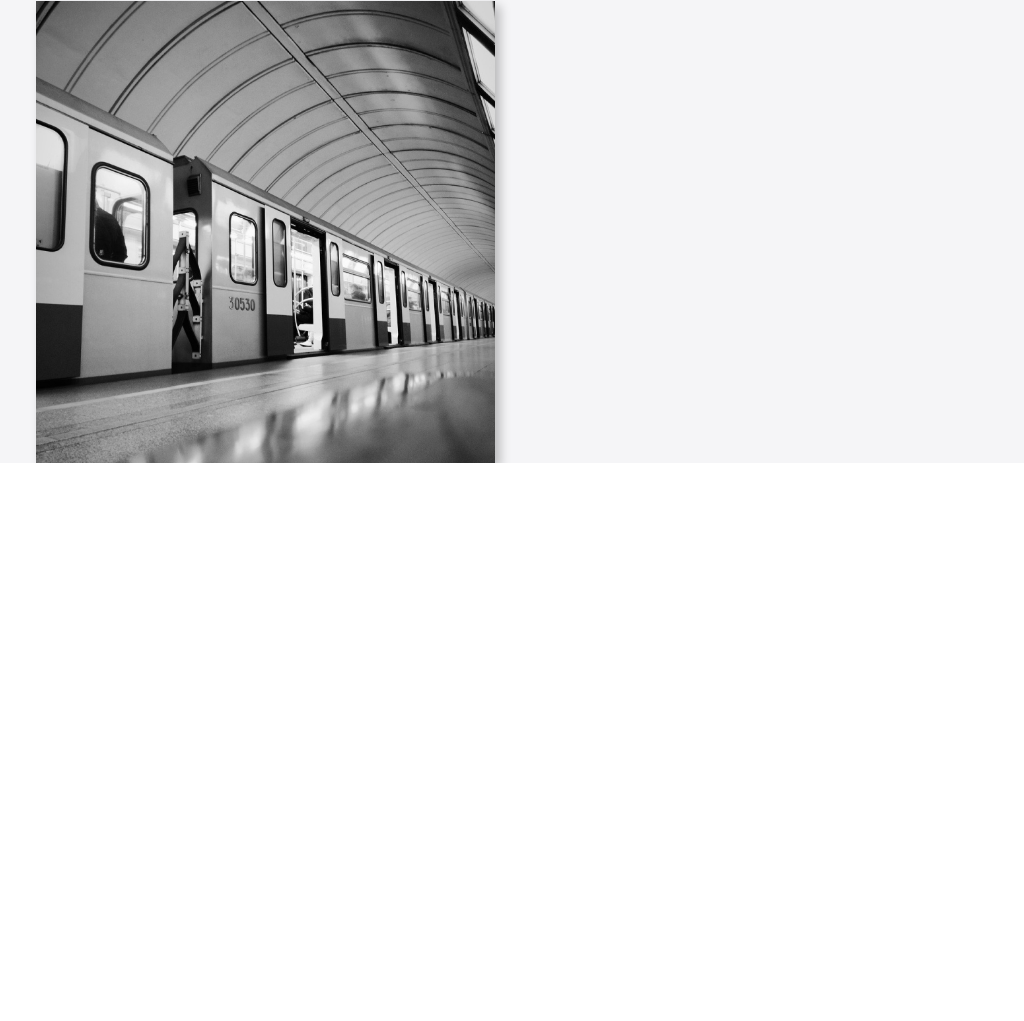
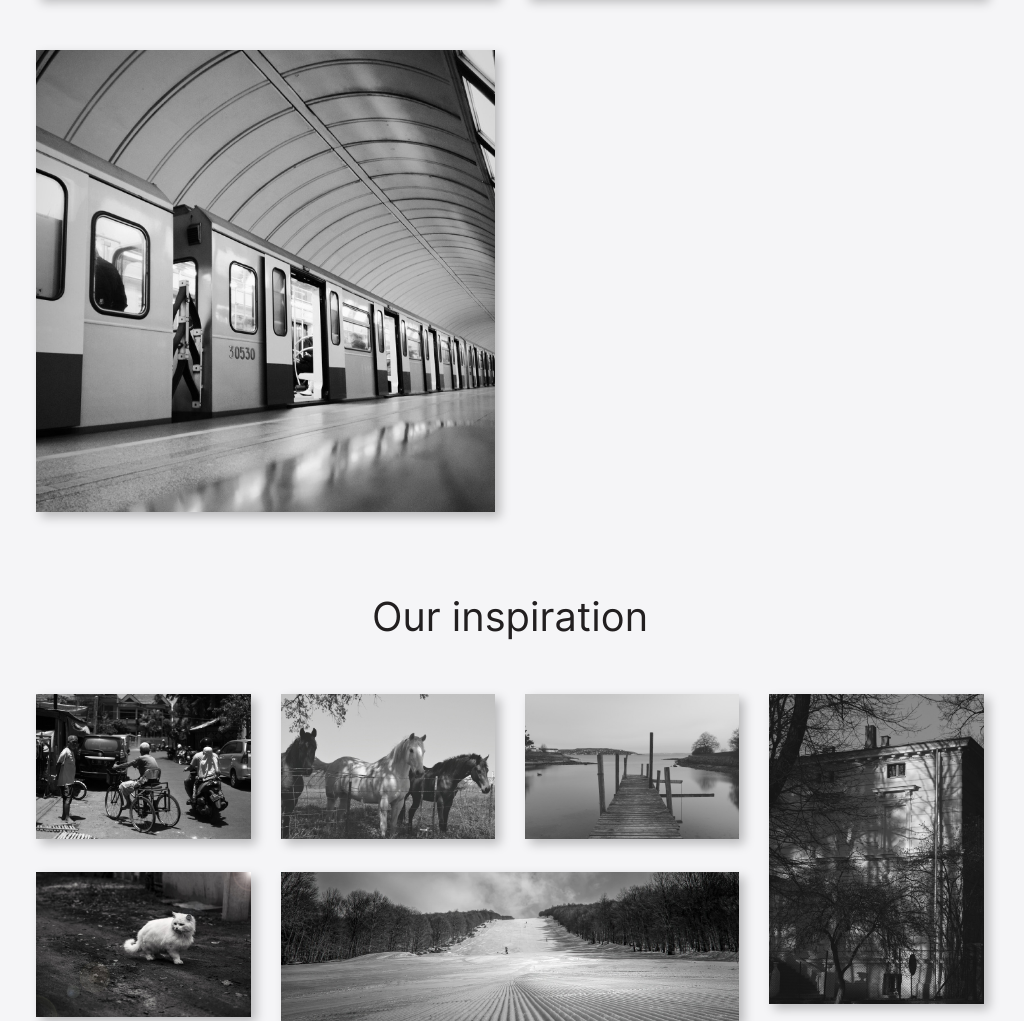
Before and after one commit to DeeBeeUA/portfolio, a plain HTML site: page src/index.html in a window 1280 px wide. Shown: the part 2232-3253 px from the top of the page, without its empty margins (130-1154 px from the left). Before the commit the page ends 2695 px from the top, so only its background shows below. Drawn offline with Linux system fonts and the light colour scheme.

Commit message:
feat: add inspiration section (grid)

```diff
--- a/src/css/style.css
+++ b/src/css/style.css
@@ -43,6 +43,15 @@ html {
 
 .container {
     padding: 0 var(--container-padding-inline);
+}
+
+.title {
+    text-align: center;
+    color: var(--dark-color, #221F20);
+    font-size: 40px;
+    font-style: normal;
+    font-weight: 400;
+    line-height: normal;
 }
 
 .promo {
@@ -143,7 +152,7 @@ html {
     }
 
     .about__text {
-        width: 1100px;
+        max-width: 1100px;
         margin-top: 20px;
         color: var(--dark-color, #221F20);
         font-size: 40px;
@@ -207,15 +216,6 @@ html {
     background-color: var(--light-color, #F5F5F7);
 }
 
-.works__title {
-    text-align: center;
-    color: var(--dark-color, #221F20);
-    font-size: 40px;
-    font-style: normal;
-    font-weight: 400;
-    line-height: normal;
-}
-
 .works__grid {
     margin-top: 53px;
     display: grid;
@@ -228,3 +228,35 @@ html {
         width: 100%;
     }
 }
+
+/* inspiration section  */
+
+.inspiration {
+    padding-top: 80px;
+    background-color: var(--light-color, #F5F5F7);
+}
+
+.inspiration__grid {
+    margin-top: 53px;
+    display: grid;
+    grid-template-columns: repeat(4, 1fr);
+    grid-template-rows: repeat(2, 1fr);
+    gap: 30px;
+    /* align-items: stretch; */
+
+    img {
+        width: 100%;
+        box-shadow: 5px 5px 10px 0px rgba(0, 0, 0, 0.25);
+    }
+
+    .fourth {
+        grid-column: 4/5;
+        grid-row: 1/3;
+        /* object-fit: cover; */
+    }
+
+    .sixth {
+        grid-column: 2/4;
+        /* grid-row: 2/3; */
+    }
+}
--- a/src/index.html
+++ b/src/index.html
@@ -73,7 +73,7 @@
 
         <section class="works">
             <div class="container">
-                <h2 class="works__title">Our works</h2>
+                <h2 class="title">Our works</h2>
                 <div class="works__grid">
                     <img src="img/our-works/bridge.jpg" alt="bridge">
                     <img src="img/our-works/cat.jpg" alt="cat">
@@ -83,6 +83,20 @@
                 </div>
             </div>
         </section>
+
+        <section class="inspiration">
+            <div class="container">
+                <h2 class="title inspiration__title">Our inspiration</h2>
+                <div class="inspiration__grid">
+                    <img src="img/our-inspiration/man.jpg" alt="man" class="firts">
+                    <img src="img/our-inspiration/horses.jpg" alt="horses" class="second">
+                    <img src="img/our-inspiration/bridge.jpg" alt="bridge" class="third">
+                    <img src="img/our-inspiration/building.jpg" alt="building" class="fourth">
+                    <img src="img/our-inspiration/cat.jpg" alt="cat" class="fifth">
+                    <img src="img/our-inspiration/sky.jpg" alt="sky" class="sixth">
+                </div>
+            </div>
+        </section>
     </main>
 </body>
 
```
